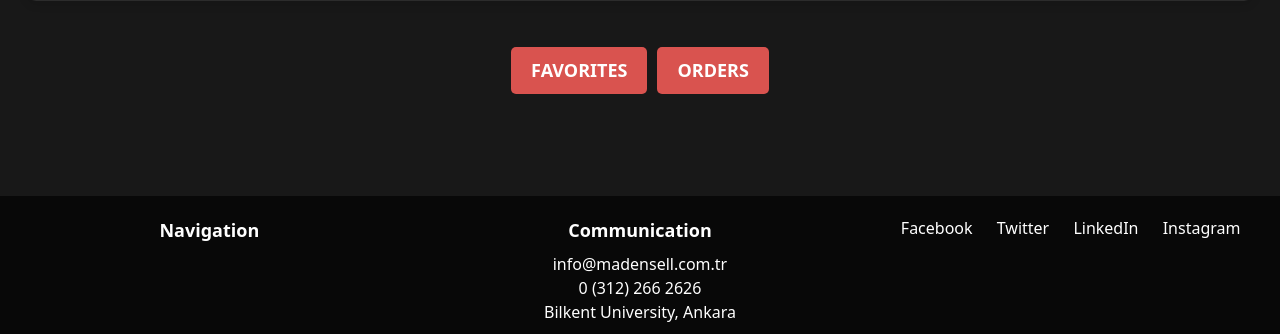
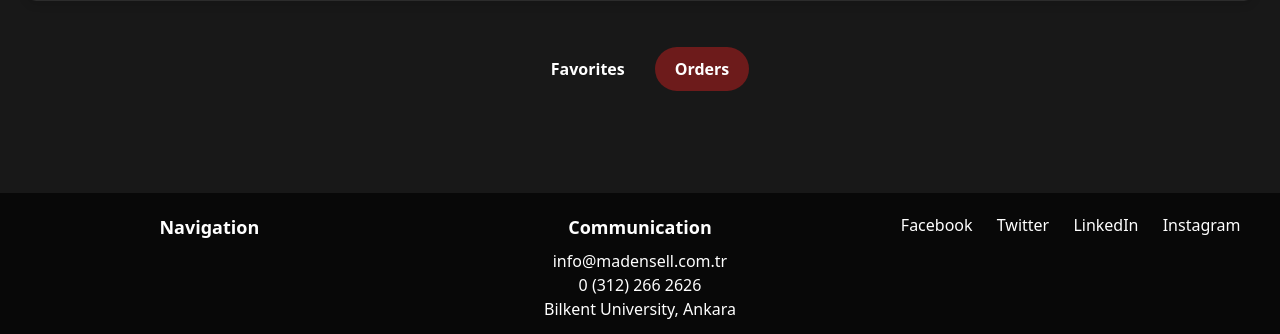
Before and after one commit to alphantulukcu/madensell, a Flask app: page /profile in a window 1280 px wide. Shown: the part 503-837 px from the top of the page. Run offline with Flask 3, Linux system fonts and the light colour scheme; the visitor is signed in with stand-in values (Sample User, id 1); data that the repository does not hold is empty; some libraries are stand-ins or nearby versions.

Commit message:
front-end fixed.

```diff
--- a/app/static/default_dark.css
+++ b/app/static/default_dark.css
@@ -1594,16 +1594,6 @@ canvas#statsChart {
     box-shadow: 0 2px 4px rgba(0,0,0,0.5); /* Deeper shadow for more depth */
 }
 
-.toggle-title {
-    background-color: #d9534f; /* Keeping the red color for contrast */
-    color: white;
-    border: none;
-    padding: 10px 20px;
-    font-size: 18px;
-    border-radius: 5px;
-    cursor: pointer;
-    text-transform: uppercase; /* For consistency with the rest of the design */
-}
 
 .scroll-container {
     max-height: 400px;
--- a/app/templates/profile_customer.html
+++ b/app/templates/profile_customer.html
@@ -120,7 +120,7 @@ Profile
                                                         <input type="hidden" name="order_id" id="order_id" value="{{ post[0] }}">
                                                         <input type="hidden" name="status" id="status" value=4>
                                                         <button type="submit" class="filter-button">Start Return Process <i class="fas fa-filter" style="color: #ffffff;"></i></button>
-                                                        <button type="button" class="toggle-title" onclick="showTab({{ post[2] }})">Make Review</button>
+                                                        <button type="button" class="settings-button" onclick="showTab({{ post[2] }})">Make Review</button>
                                                     </form>
                                             {% elif post[4] == 4 %}
                                                 <h2>Status: RETURNING PROCESS</h2>
```
